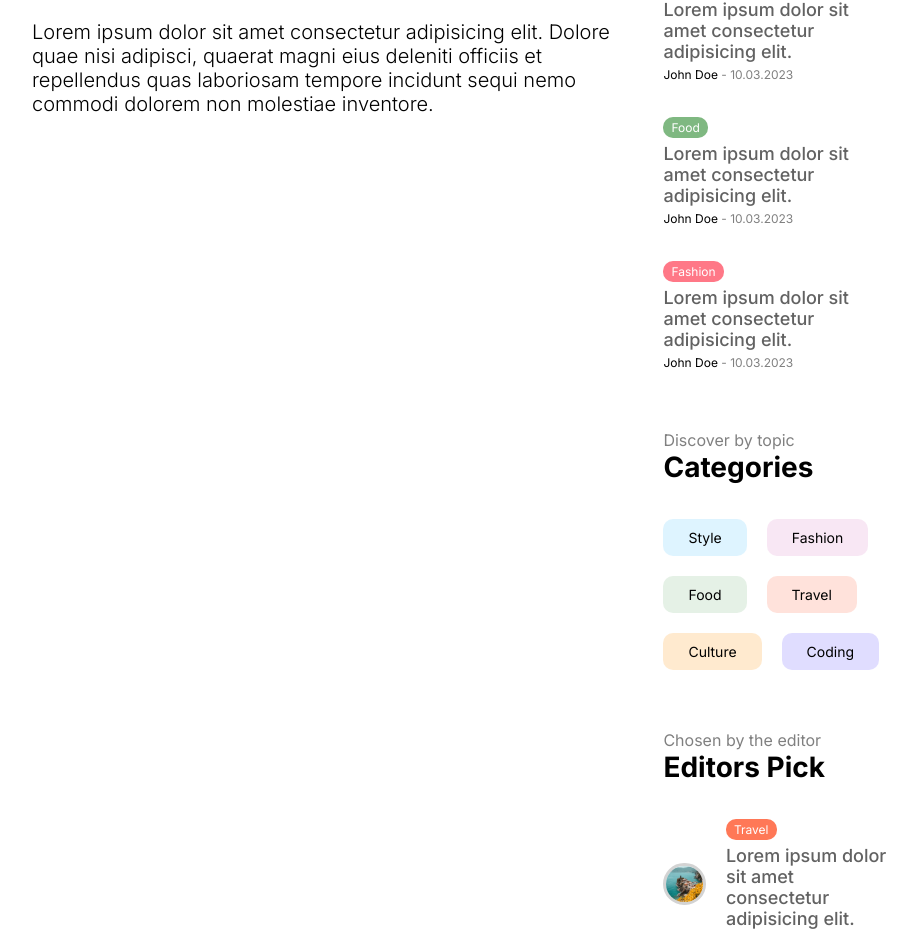
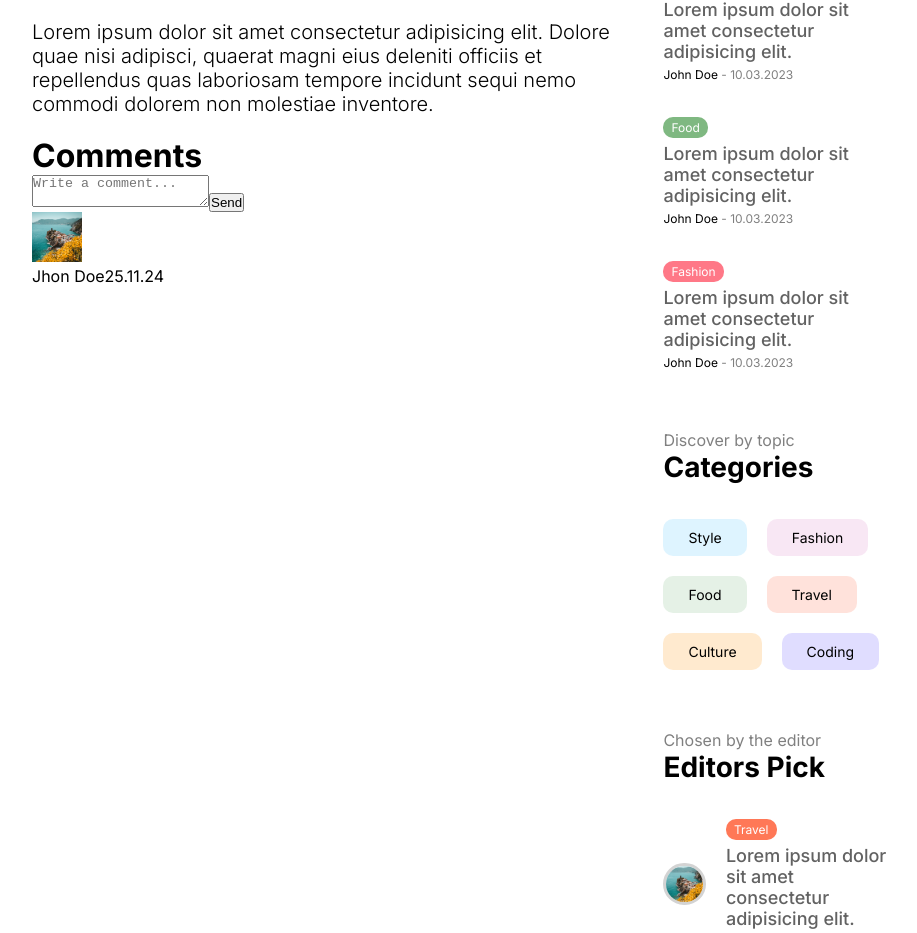
Before and after one commit to RakibMERNDev/rakib-blog, a Next.js app: page /about in a window 1280 px wide. Shown: the part 1059-1992 px from the top of the page, without its empty margins (176-1093 px from the left). Built offline with nearby package versions, Linux system fonts and the light colour scheme.

Commit message:
Add comment compunent

```diff
--- a/src/app/[slug]/page.jsx
+++ b/src/app/[slug]/page.jsx
@@ -1,6 +1,7 @@
 import Menu from "@/components/Menu/Menu";
 import styles from "./singlePage.module.css";
 import Image from "next/image";
+import Comments from "@/components/comments/Comments";
 
 const SinglePage = () => {
   return (
@@ -51,6 +52,9 @@ const SinglePage = () => {
               dolorem non molestiae inventore.
             </p>
           </div>
+          <div className={styles.comment}>
+            <Comments />
+          </div>
         </div>
         <Menu />
       </div>
--- a/src/components/comments/Comments.jsx
+++ b/src/components/comments/Comments.jsx
@@ -1,6 +1,44 @@
+import Link from "next/link";
 import styles from "./comments.module.css";
+import Image from "next/image";
 const Comments = () => {
-  return <div>Comments</div>;
+  const status = "authenticated";
+  return (
+    <div className={styles.container}>
+      <h1 className={styles.title}>Comments</h1>
+
+      {status === "authenticated" ? (
+        <div className={styles.write}>
+          <textarea
+            placeholder="Write a comment..."
+            className={styles.input}
+          ></textarea>
+          <button className={styles.button}>Send</button>
+        </div>
+      ) : (
+        <Link href="/login" className={styles.login}>
+          Login to write a comment
+        </Link>
+      )}
+      <div className={styles.comments}>
+        <div className={styles.comment}>
+          <div className={styles.user}>
+            <Image
+              src="/p1.jpeg"
+              width={50}
+              height={50}
+              alt="avatar"
+              className={styles.image}
+            />
+            <div className={styles.userInfo}>
+              <span className={styles.userName}>Jhon Doe</span>
+              <span className={styles.date}>25.11.24</span>
+            </div>
+          </div>
+        </div>
+      </div>
+    </div>
+  );
 };
 
 export default Comments;
--- a/src/components/comments/comments.module.css
+++ b/src/components/comments/comments.module.css
@@ -0,0 +1,3 @@
+.container{
+
+}
```
